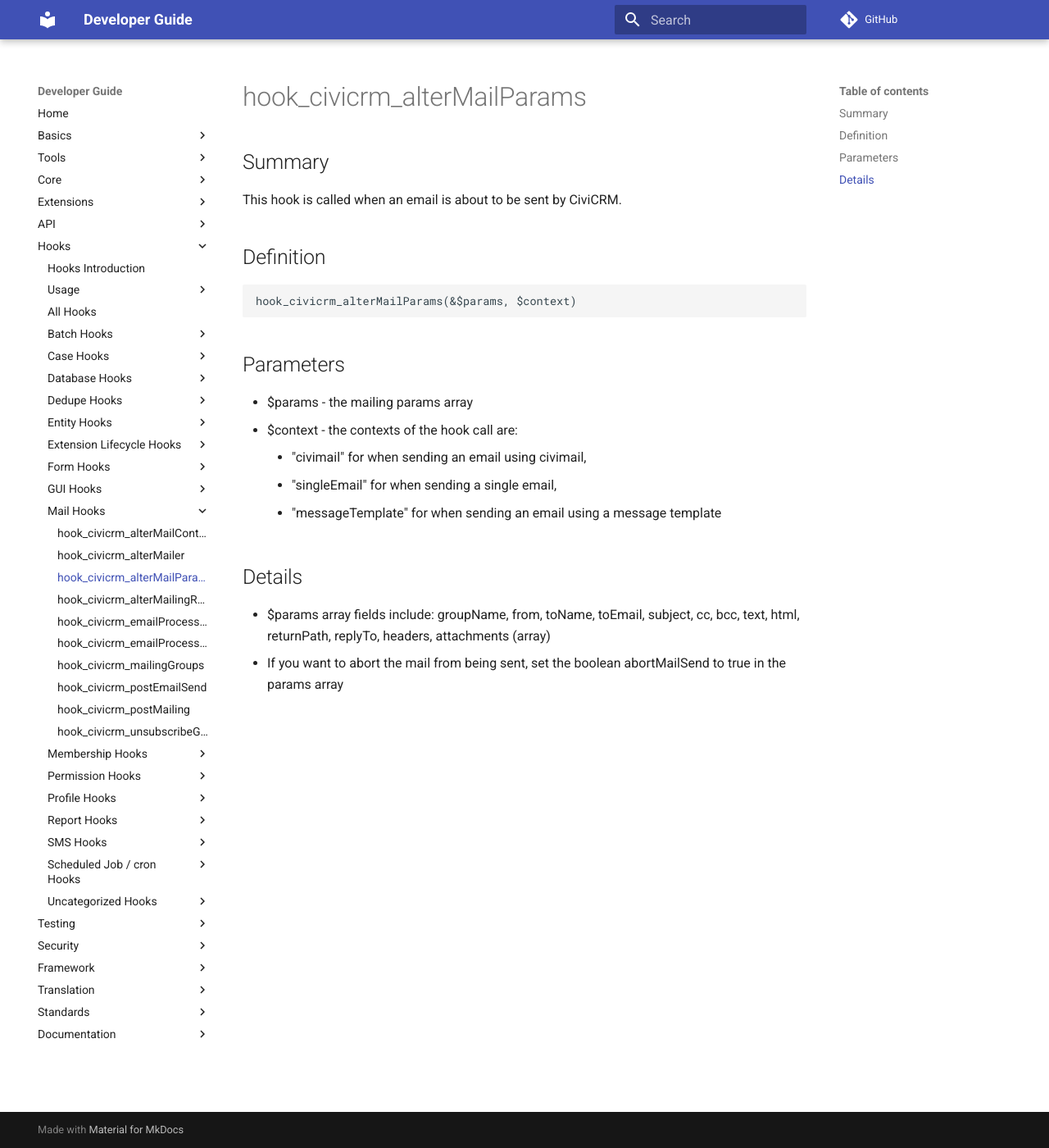
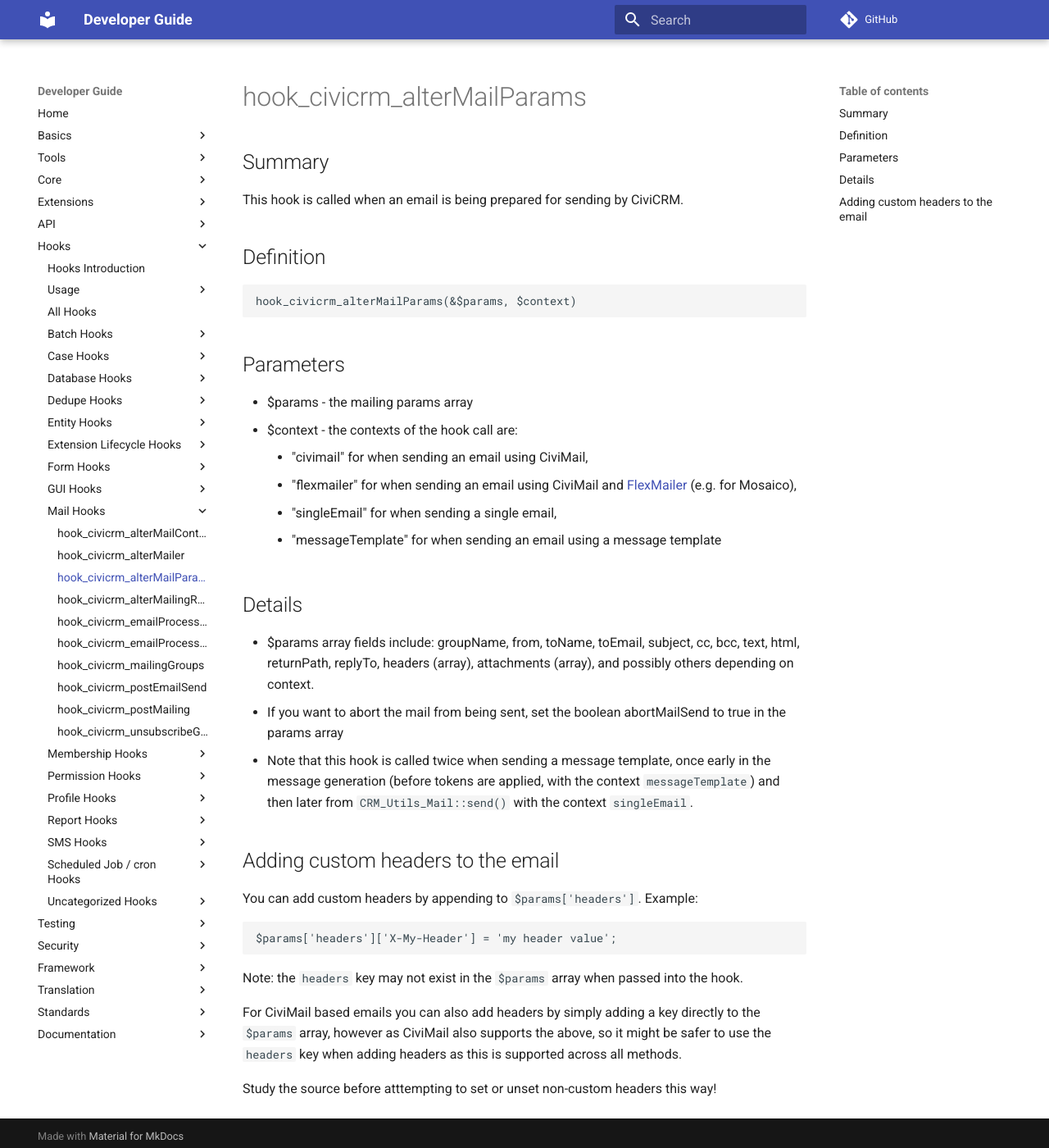
Before and after one commit to civicrm/civicrm-dev-docs, an MkDocs documentation site: the page built from docs/hooks/hook_civicrm_alterMailParams.md, in a window 1280 px wide and 1400 px high. Shown: the whole window at 82% size. Built offline with MkDocs 1.6.1 and Material for MkDocs 9.7.7, drawn with Linux system fonts in a browser that asks for light colours; comment, search, counter and statistics services are not loaded; old or Windows-style settings are respelled for this version of MkDocs.

Commit message:
Improve hook_civicrm_alterMailParams re: headers and flexmailer. fix #654

```diff
--- a/docs/hooks/hook_civicrm_alterMailParams.md
+++ b/docs/hooks/hook_civicrm_alterMailParams.md
@@ -2,7 +2,7 @@
 
 ## Summary
 
-This hook is called when an email is about to be sent by CiviCRM.
+This hook is called when an email is being prepared for sending by CiviCRM.
 
 ## Definition
 
@@ -12,7 +12,10 @@
 
 -   $params - the mailing params array
 -   $context - the contexts of the hook call are:
-    -   "civimail" for when sending an email using civimail,
+    -   "civimail" for when sending an email using CiviMail,
+    -   "flexmailer" for when sending an email using CiviMail and
+        [FlexMailer](https://civicrm.org/extensions/flexmailer)
+        (e.g. for Mosaico),
     -   "singleEmail" for when sending a single email,
     -   "messageTemplate" for when sending an email using a message
         template
@@ -20,7 +23,28 @@
 ## Details
 
 -   $params array fields include: groupName, from, toName, toEmail,
-    subject, cc, bcc, text, html, returnPath, replyTo, headers,
-    attachments (array)
+    subject, cc, bcc, text, html, returnPath, replyTo, headers (array),
+    attachments (array), and possibly others depending on context.
 -   If you want to abort the mail from being sent, set the boolean
     abortMailSend to true in the params array
+-   Note that this hook is called twice when sending a message template, once
+    early in the message generation (before tokens are applied, with the context
+    `messageTemplate`) and then later from `CRM_Utils_Mail::send()` with the
+    context `singleEmail`.
+
+
+## Adding custom headers to the email
+
+You can add custom headers by appending to `$params['headers']`. Example:
+
+    $params['headers']['X-My-Header'] = 'my header value';
+
+Note: the `headers` key may not exist in the `$params` array when passed into
+the hook.
+
+For CiviMail based emails you can also add headers by simply adding a key
+directly to the `$params` array, however as CiviMail also supports the above, so
+it might be safer to use the `headers` key when adding headers as this is
+supported across all methods.
+
+Study the source before atttempting to set or unset non-custom headers this way!
```
